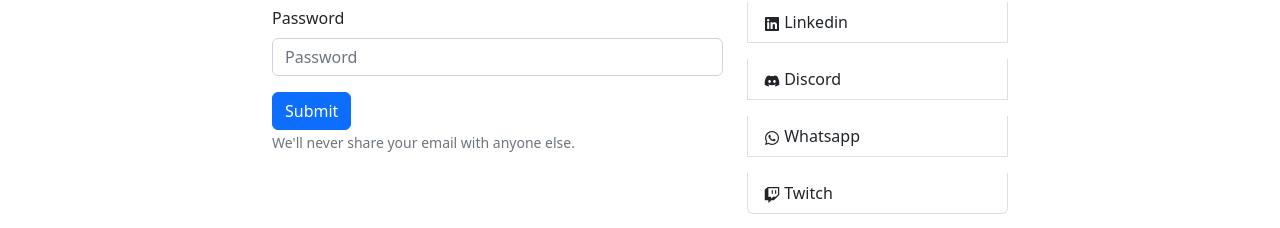
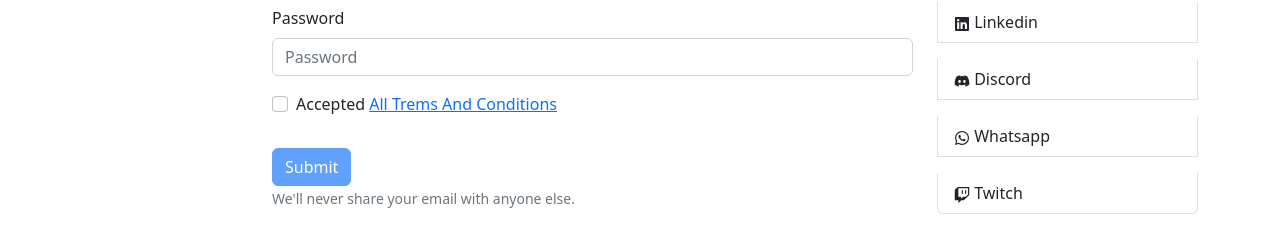
Before and after one commit to adkaium/dragon-news-client, a React (Create React App) app: page /signup in a window 1280 px wide. Shown: the part 440-668 px from the top of the page. Built offline with nearby package versions, Linux system fonts and the light colour scheme; no server answers.

Commit message:
add profile

```diff
--- a/src/Layout/Main.js
+++ b/src/Layout/Main.js
@@ -15,7 +15,7 @@
                 <Col lg='2' className='d-none d-lg-block'>
                     <LeftSideNav></LeftSideNav>
                 </Col>
-                    <Col lg='5'>
+                    <Col lg='7'>
                         <Outlet></Outlet>
                     </Col>
                 <Col lg='3'>
--- /dev/null
+++ b/src/Pages/Others/TermsAndConfditionst/TermsAndConditions.js
@@ -0,0 +1,13 @@
+import React from 'react';
+import { Link } from 'react-router-dom';
+
+const TermsAndConditions = () => {
+    return (
+        <div>
+            <h1>Our Terms and Conditions please Acsepted this</h1>
+            <p>Go Back <Link to='/signup'>Register</Link></p>
+        </div>
+    );
+};
+
+export default TermsAndConditions;
--- a/src/Pages/Shared/Header/Header.js
+++ b/src/Pages/Shared/Header/Header.js
@@ -4,7 +4,7 @@
 import Nav from 'react-bootstrap/Nav';
 import Navbar from 'react-bootstrap/Navbar';
 import NavDropdown from 'react-bootstrap/NavDropdown';
-import { FaUser, FaUserAlt } from 'react-icons/fa';
+import {  FaUserAlt } from 'react-icons/fa';
 import { Link } from 'react-router-dom';
 import { AuthContext } from '../../../context/AuthProvider/AuthProvider';
 import LeftSideNav from '../LeftSideNav/LeftSideNav';
@@ -44,7 +44,7 @@
             {
               user?.uid ?
               <>
-               <Button onClick={handleSignOut} variant="outline-dark" className='me-2'>Sign Out</Button>
+               <Button onClick={handleSignOut} variant="outline-dark" className='me-2'><Link to='/'>Sign Out</Link></Button>
               <span><Image
               src={user?.photoURL}
               style={{height: "40px"}}
--- a/src/Pages/Shared/RigthSideNav/RightSideNav.js
+++ b/src/Pages/Shared/RigthSideNav/RightSideNav.js
@@ -7,7 +7,7 @@
 import { AuthContext } from '../../../context/AuthProvider/AuthProvider';
 
 const RightSideNav = () => {
-    const {user, googleSignIn} = useContext(AuthContext);
+    const { googleSignIn} = useContext(AuthContext);
     const handleGoogleSignIn = () =>{
         googleSignIn()
         .then(res =>{
--- a/src/Pages/login/SignUp/SignUp.js
+++ b/src/Pages/login/SignUp/SignUp.js
@@ -1,21 +1,23 @@
-import React, { useContext } from 'react';
+import React, { useContext, useState } from 'react';
 import Button from 'react-bootstrap/Button';
 import Form from 'react-bootstrap/Form';
+import { Link } from 'react-router-dom';
 import { AuthContext } from '../../../context/AuthProvider/AuthProvider';
 
 
 const SignUp = () => {
-    const {creatNewUser} = useContext(AuthContext);
+    const {creatNewUser,updateUserProfile} = useContext(AuthContext);
+    const [accepted,setAccepted] = useState(false)
 
     const handleSubmit = (e) =>{
         e.preventDefault()
         const form = e.target;
         const name= form.name.value;
-        const photoUrl= form.photoURL.value;
+        const photoURL= form.photoURL.value;
         const email = form.email.value;
         const confrim = form.confrim.value;
         const password = form.password.value;
-        console.log(name,photoUrl,email,confrim,password);
+        console.log(name,photoURL,email,confrim,password);
         if(confrim === password){
             creatNewUser(email,password)
         .then(res =>{
@@ -26,6 +28,20 @@
             console.error('password not match')
         }
         form.reset();
+        updateUser(name,photoURL)
+    }
+    const handelChecked =(e)=>{
+      setAccepted(e.target.checked);
+    }
+
+    const updateUser = (name, photoURL) =>{
+      const  profile ={
+        displayName : name,
+        photoURL: photoURL
+      }
+      updateUserProfile(profile)
+      .then(()=>{})
+      .catch(error =>console.error(error))
     }
     return (
         <Form onSubmit={handleSubmit}>
@@ -53,8 +69,21 @@
         <Form.Label>Password</Form.Label>
         <Form.Control name='password' type="password" placeholder="Password" />
       </Form.Group>
+      <Form.Group
+      className="mb-3"
+      controlId="formBasicCheckbox">
+        <Form.Check
+        type="checkbox"
+        label={
+          <>
+            <p>Accepted <Link to='/terms'>All Trems And Conditions</Link></p>
+          </>
+        }
+        onClick={handelChecked}
+        />
+      </Form.Group>
 
-      <Button variant="primary" type="submit">
+      <Button variant="primary" type="submit" disabled={!accepted}>
         Submit
       </Button><br/>
 
--- a/src/context/AuthProvider/AuthProvider.js
+++ b/src/context/AuthProvider/AuthProvider.js
@@ -21,6 +21,10 @@
         return createUserWithEmailAndPassword(auth, email,password)
     }
 
+    const updateUserProfile = (profile) =>{
+        return updateUserProfile(auth.currentUser,profile)
+    }
+
     const logIn = (email, password) =>{
         setLoader(true)
         return signInWithEmailAndPassword(auth,email,password)
@@ -39,7 +43,15 @@
             unsubscribe()
         }
     },[])
-    const authInfo = {user,loader, googleSignIn, creatNewUser,logIn,logOut}
+    const authInfo = {
+        user,
+        loader,
+        googleSignIn,
+        creatNewUser,
+        updateUserProfile,
+        logIn,
+        logOut
+    }
     return (
         <AuthContext.Provider value={authInfo}>
             {children}
```
Also changed, not shown: src/Routes/Routes/Routes.js (+7 -2 lines).
